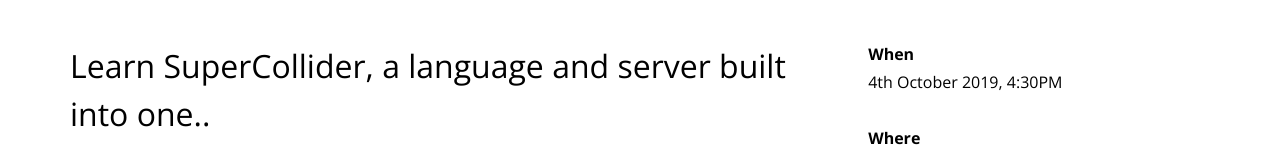
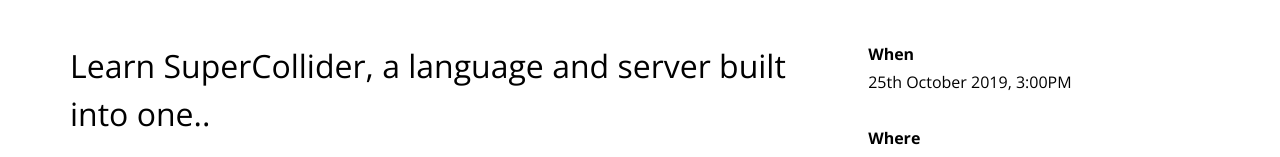
Before and after one commit to skeuomorph/2020.goldsmiths.tech, a Nuxt app: page /events/live-music-coding in a window 1280 px wide. Shown: the part 792-949 px from the top of the page. Built offline with nearby package versions, Linux system fonts and the light colour scheme.

Commit message:
live music coding workshop postponed until 25th

```diff
--- a/pages/events/live-music-coding.vue
+++ b/pages/events/live-music-coding.vue
@@ -40,7 +40,7 @@ export default {
       introTextSidebarItems: [
         {
           title: 'When',
-          content: '4th October 2019, 4:30PM'
+          content: '25th October 2019, 3:00PM'
         },
         {
           title: 'Where',
--- a/store/index.js
+++ b/store/index.js
@@ -68,7 +68,7 @@ export const state = () => ({
     {
       name: 'Live music coding w/ Joanne Armitage',
       desc: 'Learn how to code music and edit it live, on the programs SuperCollider and Hydra.',
-      date: '2019-10-04',
+      date: '2019-10-25',
       path: '/events/live-music-coding',
       type: 'workshop'
     }
```
Also changed, not shown: static/events/logoPink - Copy.svg (added).
